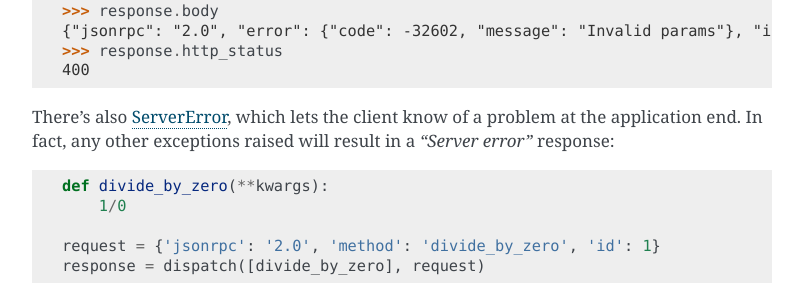
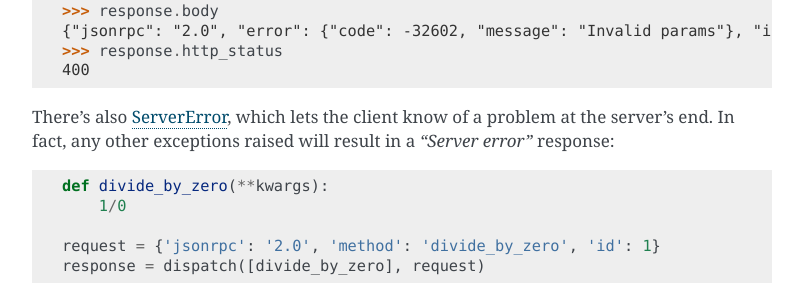
Before and after one commit to explodinglabs/jsonrpcserver, a Sphinx documentation site: the page built from doc/quickstart.rst, in a window 1280 px wide and 900 px high, scrolled down 1736 px. Shown: the part 155-455 px from the top of the window, without its empty margins (238-1041 px from the left). Built offline with Sphinx 7.4.7, drawn with Linux system fonts in a browser that asks for light colours.

Commit message:
Fix links to exceptions in quickstart guide

```diff
--- a/doc/quickstart.rst
+++ b/doc/quickstart.rst
@@ -75,7 +75,7 @@
 exception.
 
 For example, if you're unhappy with the arguments received, raise `InvalidParams
-<api.html#exceptions.InvalidParams>`_::
+<api.html#jsonrpcserver.exceptions.InvalidParams>`_::
 
     from jsonrpcserver.exceptions import InvalidParams
 
@@ -93,9 +93,9 @@
     >>> response.http_status
     400
 
-There's also `ServerError <api.html#exceptions.InvalidParams>`_, which lets the
-client know of a problem at the application end. In fact, any other exceptions
-raised will result in a *"Server error"* response::
+There's also `ServerError <api.html#jsonrpcserver.exceptions.ServerError>`_,
+which lets the client know of a problem at the server's end. In fact, any other
+exceptions raised will result in a *"Server error"* response::
 
     def divide_by_zero(**kwargs):
         1/0
```
